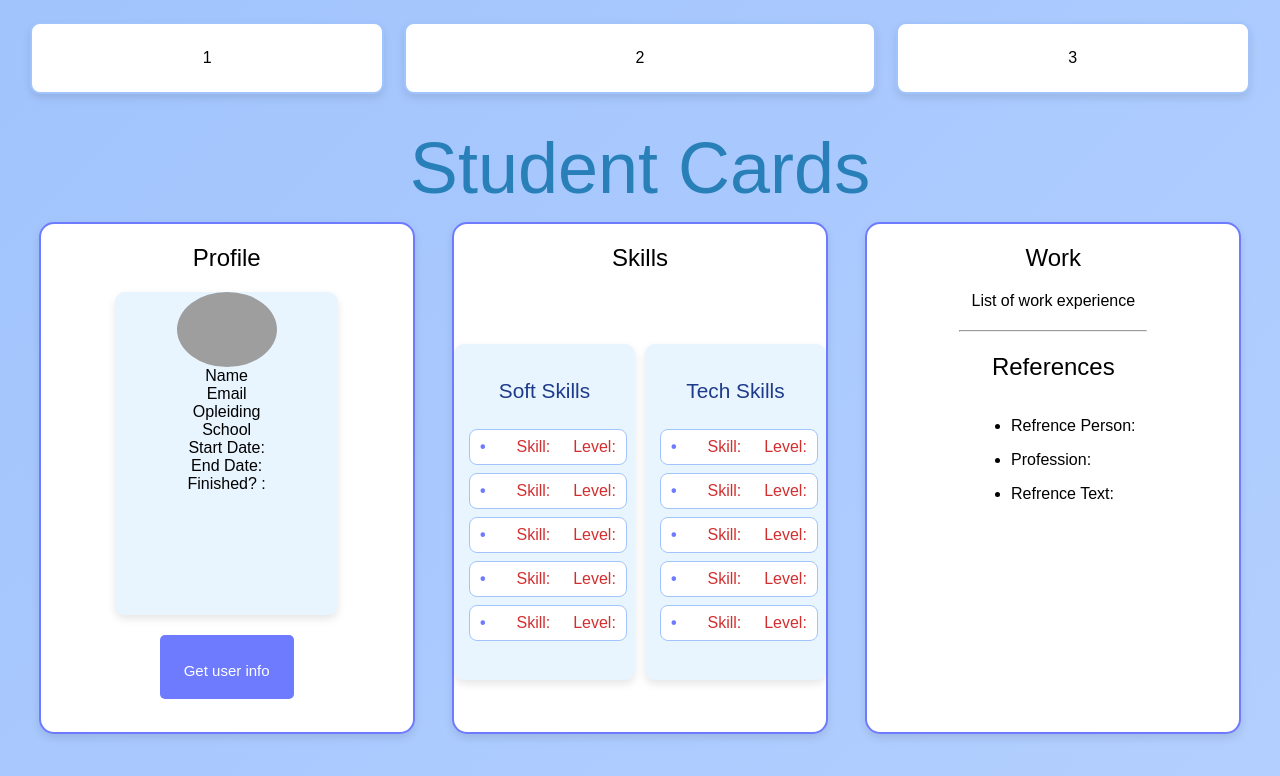
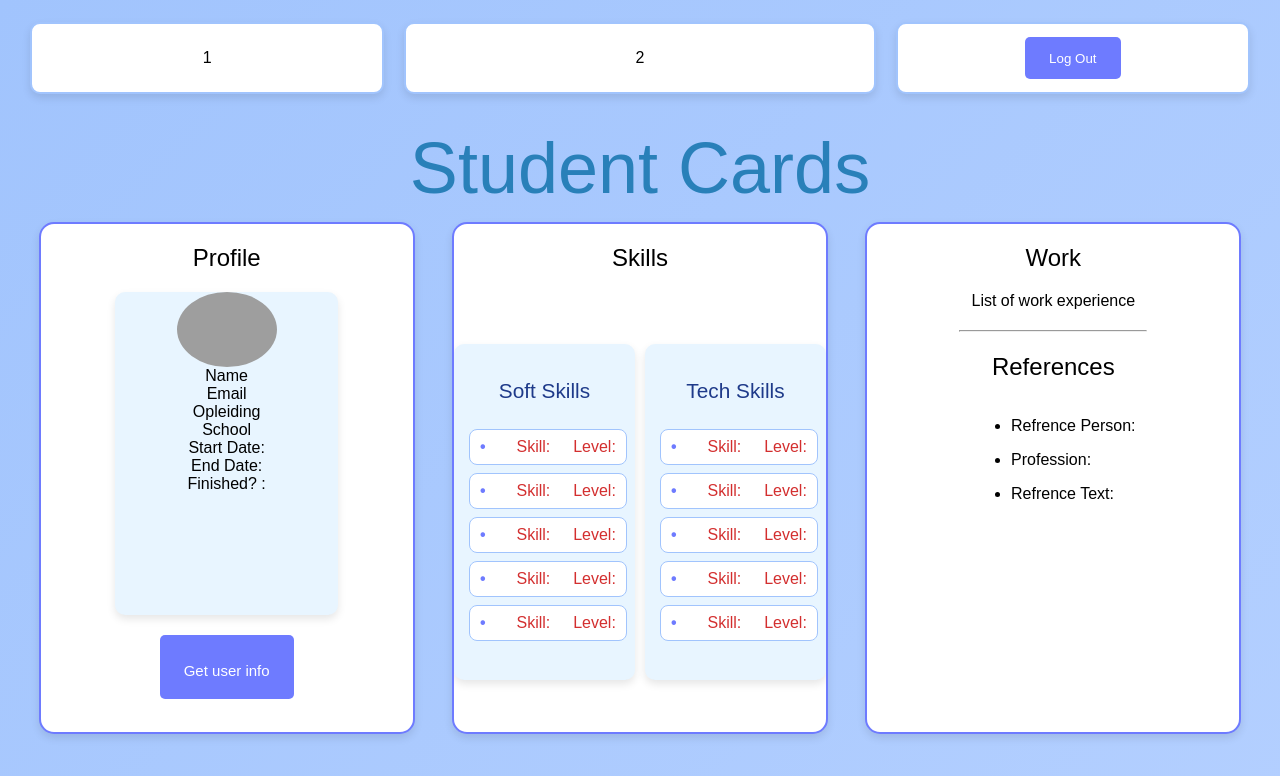
Before and after one commit to 4l0sh/intfind, a React (Create React App) app: page /studentCard in a window 1280 px wide. Shown: the top 776 px of the page. Built offline with nearby package versions, Linux system fonts and the light colour scheme; grey boxes are pictures that could not be loaded; a web font is replaced by a local one.

Commit message:
nothing new

```diff
--- a/server.js
+++ b/server.js
@@ -329,7 +329,7 @@ app.post('/findRole', (req, res) => {
 
 //get user info from all collections
 const { ObjectId } = require('mongodb');
-app.get('/users/:id', (req, res) => {
+app.get('/users/:id', verifyToken, (req, res) => {
   const collection = db.collection('users');
   const collectionOpleiding = db.collection('opleiding');
   const collectionRole = db.collection('roles');
--- a/src/student/studentCard.css
+++ b/src/student/studentCard.css
@@ -180,6 +180,8 @@
 }
 
 .errorMessage {
+  display: flex;
+  text-align: center;
   color: #d32f2f;
   font-size: 1.2em;
   width: 55%;
--- a/src/student/studentCard.js
+++ b/src/student/studentCard.js
@@ -21,6 +21,12 @@ const StudentCard = () => {
   const [referentieProfession, setRefentieProfession] = useState('');
   const [referentieText, setReferentieText] = useState('');
   const userId = localStorage.getItem('userId');
+  const logout = () => {
+    localStorage.removeItem('token');
+    localStorage.removeItem('userId');
+    localStorage.removeItem('role');
+    window.location.href = '/loginTest';
+  };
   const getUserInfo = () => {
     fetch(`http://localhost:4000/users/${userId}`, {
       method: 'GET',
@@ -29,9 +35,16 @@ const StudentCard = () => {
         Authorization: `Bearer ${localStorage.getItem('token')}`,
       },
     })
-      .then((response) => response.json())
+      .then((response) => {
+        if (!response.ok) {
+          if (response.status === 401) {
+            throw new Error('Unauthorized');
+          }
+          throw new Error('Error getting user info');
+        }
+        return response.json();
+      })
       .then((data) => {
-        console.log(data);
         setStudentName(data.user.username);
         setStudentPhoto(data.user.selectedAvatar);
         setEmail(data.user.email);
@@ -45,7 +58,6 @@ const StudentCard = () => {
         setReferentiePersoon(data.referenties.persoon);
         setRefentieProfession(data.referenties.beroep);
         setReferentieText(data.referenties.referentieText);
-
         const processedWorkExperience = Array.isArray(data.workExperience)
           ? data.workExperience
           : Object.values(data.workExperience || {});
@@ -53,7 +65,11 @@ const StudentCard = () => {
         setWorkExperience(processedWorkExperience);
       })
       .catch((error) => {
-        setErrorMessage('Error getting user info Check if you are logged in');
+        if (error.message === 'Unauthorized') {
+          setErrorMessage('Unauthorized: no token. Please log in again');
+          return;
+        }
+        setErrorMessage('Error getting user info. Check if you are logged in');
         console.error('Error getting user info:', error);
       });
   };
@@ -64,7 +80,11 @@ const StudentCard = () => {
           <div className='studentCardsheader'>
             <div className='studentCardheader1'>1</div>
             <div className='studentCardheader2'>2</div>
-            <div className='studentCardheader3'>3</div>
+            <div className='studentCardheader3'>
+              <button onClick={logout} className='infobtn'>
+                Log Out
+              </button>
+            </div>
           </div>
           <div className='titleText'>
             <h1>Student Cards</h1>
```
